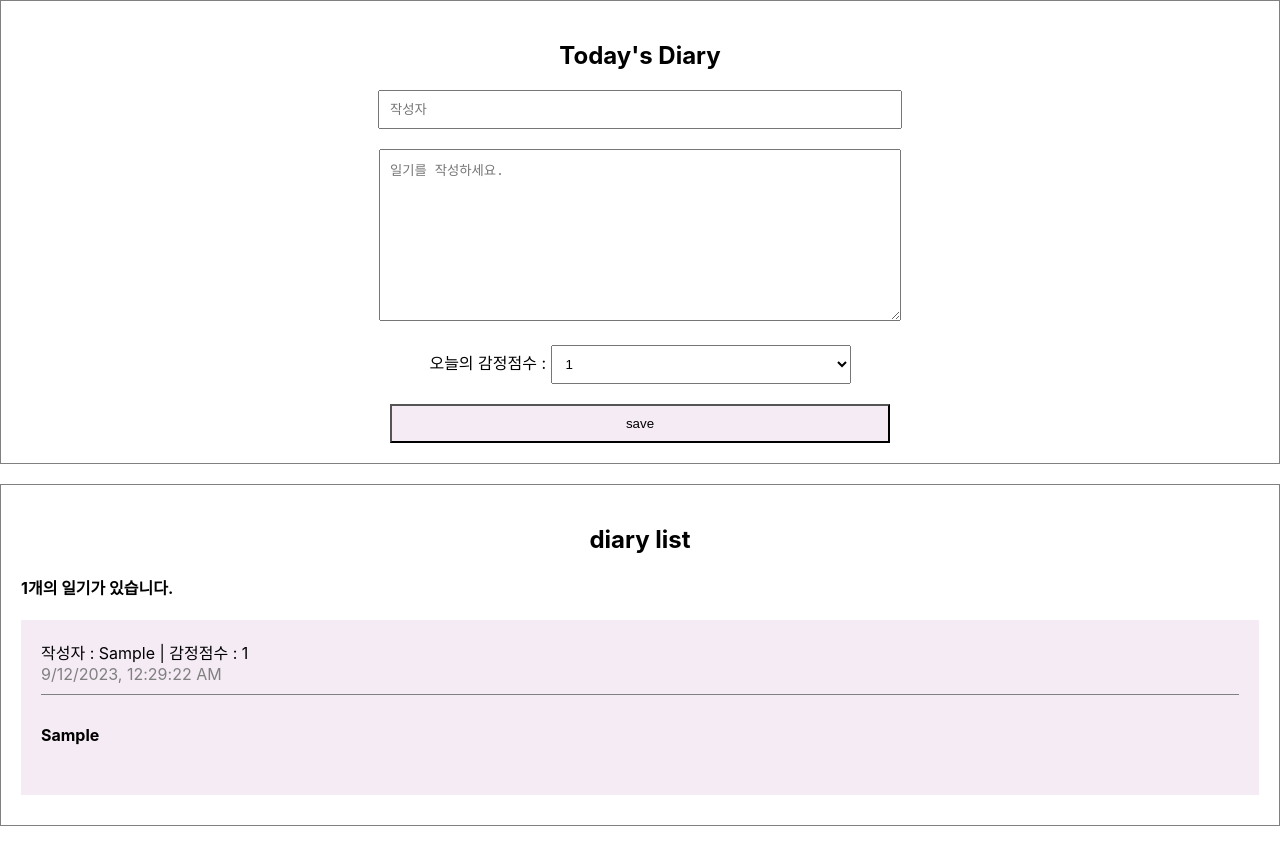
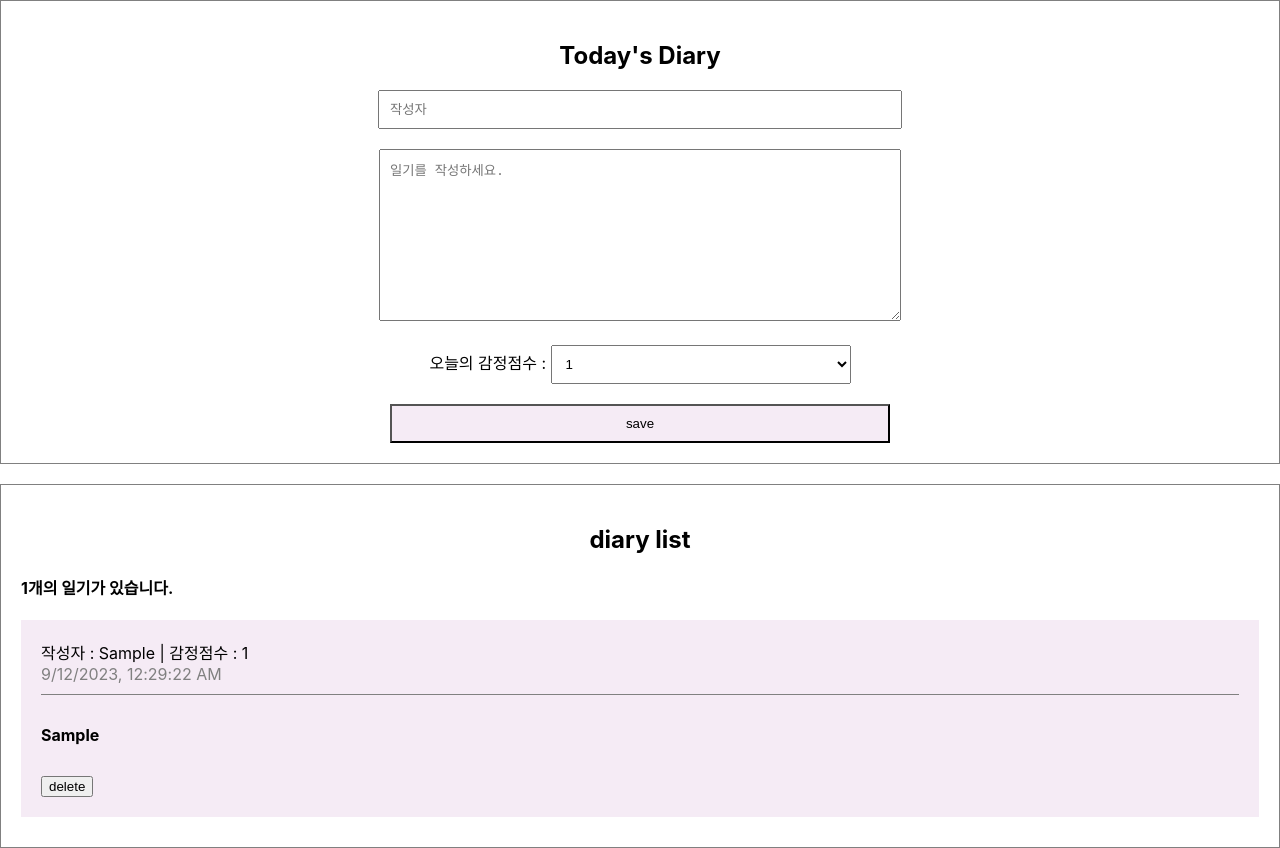
Before and after one commit to yxxh020/simplediary, a React (Create React App) app: page / in a window 1280 px wide. Both pictures are taken after typing "Sample", "Sample" into the empty fields and a click on the button "save". Before the commit the page ends 826 px from the top, so only its background shows below. Built offline with nearby package versions, Linux system fonts and the light colour scheme.

Commit message:
데이터 삭제하기

```diff
--- a/src/App.js
+++ b/src/App.js
@@ -46,10 +46,17 @@
     setData([newItem, ...data]);
   };
 
+  const onDelete = (targetId) => {
+    console.log(`${targetId}가 삭제되었습니다.`);
+    const newDiaryList = data.filter((it) => it.id !== targetId);
+    console.log(newDiaryList);
+    setData(newDiaryList);
+  };
+
   return (
     <div className="App">
       <DiaryEditor onCreate={onCreate} />
-      <DiaryList diaryList={data} />
+      <DiaryList onDelete={onDelete} diaryList={data} />
     </div>
   );
 }
--- a/src/DiaryItem.js
+++ b/src/DiaryItem.js
@@ -1,4 +1,11 @@
-const DiaryItem = ({ author, content, created_date, emotion, id }) => {
+const DiaryItem = ({
+  onDelete,
+  author,
+  content,
+  created_date,
+  emotion,
+  id,
+}) => {
   return (
     <div className="DiaryItem">
       <div className="info">
@@ -9,6 +16,16 @@
         <span className="date"> {new Date(created_date).toLocaleString()}</span>
       </div>
       <div className="content">{content}</div>
+      <button
+        onClick={() => {
+          console.log(id);
+          if (window.confirm(`${id}번째 일기를 정말 삭제하시겠습니까?`)) {
+            onDelete(id);
+          }
+        }}
+      >
+        delete
+      </button>
     </div>
   );
 };
--- a/src/DiaryList.js
+++ b/src/DiaryList.js
@@ -1,5 +1,5 @@
 import DiaryItem from "./DiaryItem";
-const DiaryList = ({ diaryList }) => {
+const DiaryList = ({ onDelete, diaryList }) => {
   console.log(diaryList);
   return (
     <div className="DiaryList">
@@ -7,7 +7,7 @@
       <h4>{diaryList.length}개의 일기가 있습니다.</h4>
       <div>
         {diaryList.map((it, idx) => (
-          <DiaryItem key={it.id} {...it} />
+          <DiaryItem key={it.id} {...it} onDelete={onDelete} />
           /*
         key prop.배열안에서 항목을 고유식별하기위해 사용함.
         map의 idx도 사용가능(순서가 바뀔 수 있는 경우에는 X)
--- a/src/index.js
+++ b/src/index.js
@@ -4,11 +4,7 @@
 import App from "./App";
 
 const root = ReactDOM.createRoot(document.getElementById("root"));
-root.render(
-  <React.StrictMode>
-    <App />
-  </React.StrictMode>
-);
+root.render(<App />);
 
 // If you want to start measuring performance in your app, pass a function
 // to log results (for example: reportWebVitals(console.log))
```
